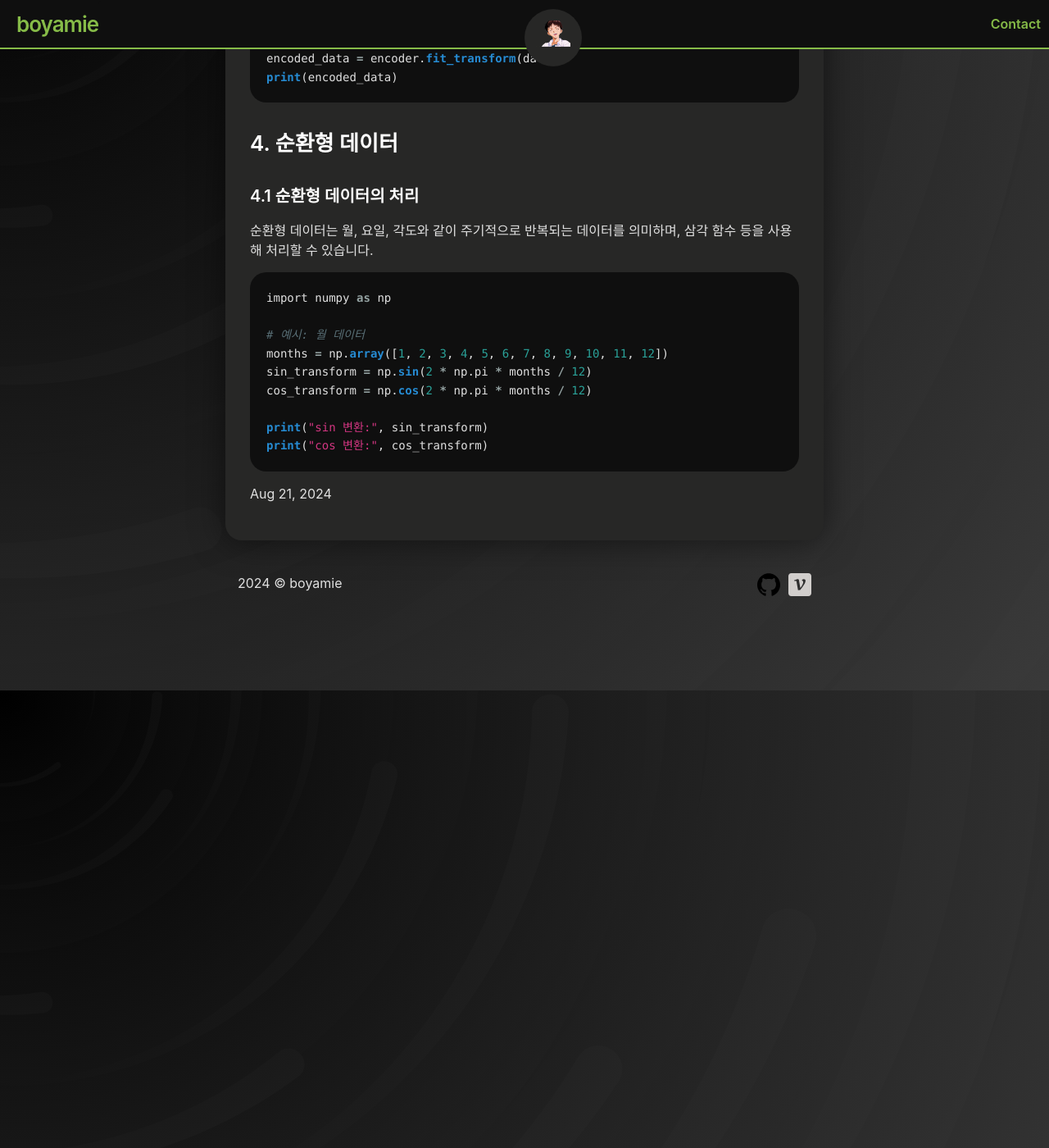
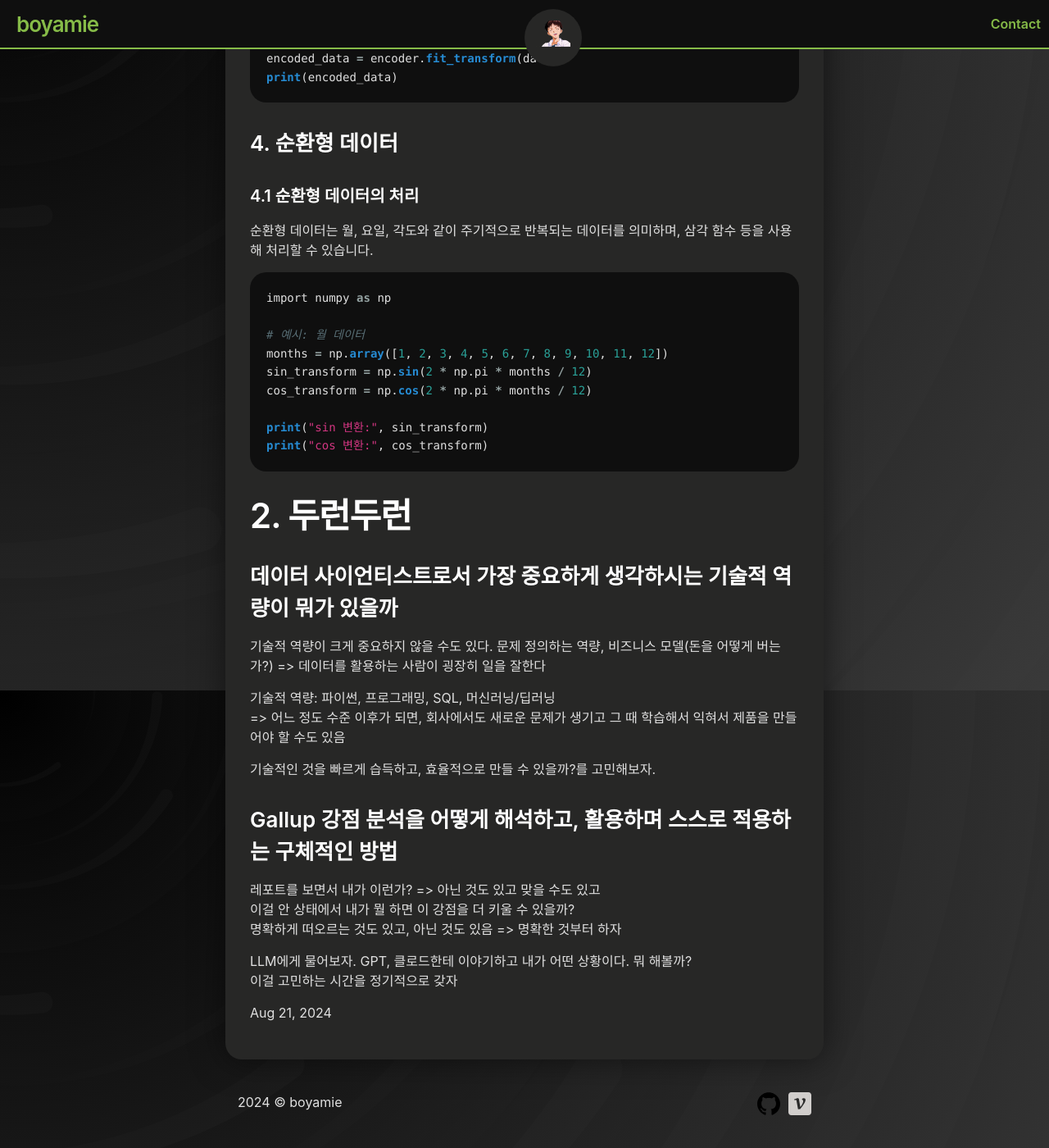
Before and after one commit to boyamie/boyamie.github.io, a Jekyll site: the page built from _posts/2024-08-21-boostcamp_013.md, in a window 1280 px wide and 1400 px high, scrolled down 2038 px. Shown: the whole window at 82% size. Built offline with Jekyll 4.4.1, drawn with Linux system fonts in a browser that asks for light colours.

Commit message:
Update 2024-08-21-boostcamp_013.md

````diff
--- a/_posts/2024-08-21-boostcamp_013.md
+++ b/_posts/2024-08-21-boostcamp_013.md
@@ -90,3 +90,23 @@ cos_transform = np.cos(2 * np.pi * months / 12)
 print("sin 변환:", sin_transform)
 print("cos 변환:", cos_transform)
 ```
+
+# 2. 두런두런
+### 데이터 사이언티스트로서 가장 중요하게 생각하시는 기술적 역량이 뭐가 있을까
+
+기술적 역량이 크게 중요하지 않을 수도 있다.
+문제 정의하는 역량, 비즈니스 모델(돈을 어떻게 버는가?) => 데이터를 활용하는 사람이 굉장히 일을 잘한다
+
+기술적 역량: 파이썬, 프로그래밍, SQL, 머신러닝/딥러닝
+=> 어느 정도 수준 이후가 되면, 회사에서도 새로운 문제가 생기고 그 때 학습해서 익혀서 제품을 만들어야 할 수도 있음
+
+기술적인 것을 빠르게 습득하고, 효율적으로 만들 수 있을까?를 고민해보자.
+
+### Gallup 강점 분석을 어떻게 해석하고, 활용하며 스스로 적용하는 구체적인 방법
+
+레포트를 보면서 내가 이런가? => 아닌 것도 있고 맞을 수도 있고
+이걸 안 상태에서 내가 뭘 하면 이 강점을 더 키울 수 있을까?
+명확하게 떠오르는 것도 있고, 아닌 것도 있음 => 명확한 것부터 하자
+
+LLM에게 물어보자. GPT, 클로드한테 이야기하고 내가 어떤 상황이다. 뭐 해볼까?
+이걸 고민하는 시간을 정기적으로 갖자
````
